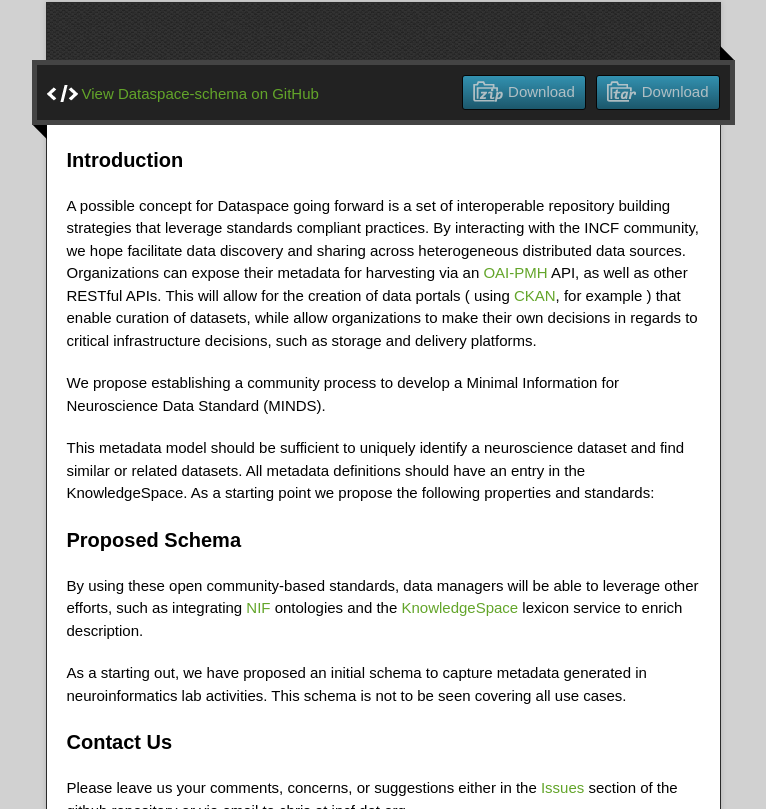
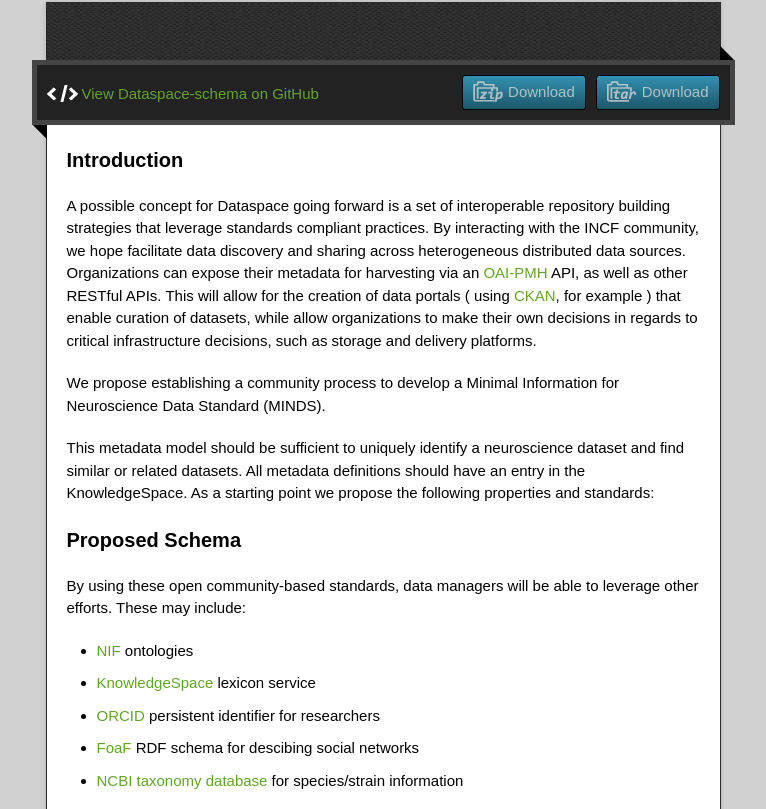
Before and after one commit to INCF/minds-schema, a plain HTML site: page index.html in a window 1280 px wide. Shown: the part 128-937 px from the top of the page, without its empty margins (257-1023 px from the left). Drawn offline with nearby package versions, Linux system fonts and the light colour scheme; a script that the page names is missing.

Commit message:
bullet points

```diff
--- a/index.html
+++ b/index.html
@@ -50,9 +50,21 @@
 <script type="text/javascript"  src="docson/widget.js" data-schema="/minds-schema/minds-schema-1.0.json" ></script>
 
 
-<p>By using these open community-based standards, data managers will be able to leverage other efforts, such as integrating <a href="http://legacy.neuinfo.org/">NIF</a> ontologies and the <a href="http://knowledge-space.org/">KnowledgeSpace</a> lexicon service to enrich description.</p>
+<p>By using these open community-based standards, data managers will be able to leverage other efforts.
+These may include:
+<ul>
+  <li><a href="http://legacy.neuinfo.org/">NIF</a> ontologies</li>
+  <li><a href="http://knowledge-space.org/">KnowledgeSpace</a> lexicon service</li>
+  <li><a href="http://orcid.org/">ORCID</a> persistent identifier for researchers</li>
+  <li><a href="http://foaf-project.org">FoaF</a> RDF schema for descibing social networks</li>
+  <li><a href="http://www.ncbi.nlm.nih.gov/taxonomy">NCBI taxonomy database</a> for species/strain information</li>
+</ul>
+</p>
 
 <p>As a starting out, we have proposed an initial schema to capture metadata generated in neuroinformatics lab activities. This schema is not to be seen covering all use cases.</p>
+
+
+
 
 <h3><a id="contact-us" class="anchor" href="#contact-us" aria-hidden="true"><span aria-hidden="true" class="octicon octicon-link"></span></a>Contact Us</h3>
 
```
